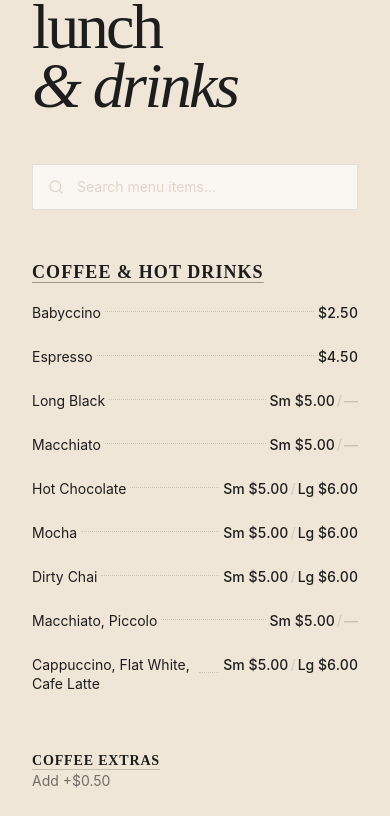
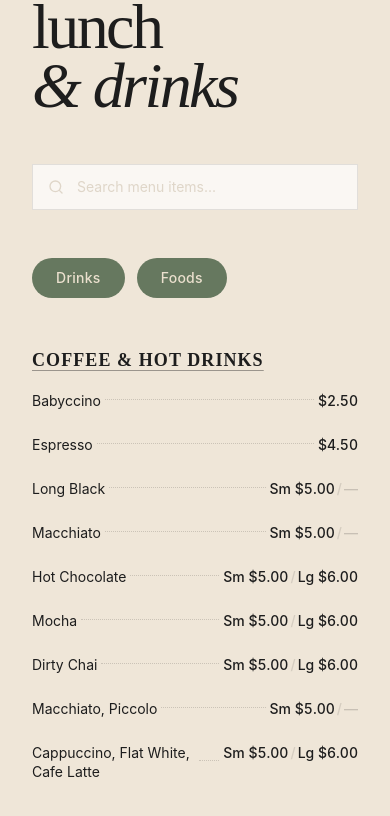
Before and after one commit to Raman21sapkota/cafe-website, a Next.js app: page /menu in a window 390 px wide. Shown: the part 273-1089 px from the top of the page. Built offline with nearby package versions, Linux system fonts and the light colour scheme.

Commit message:
fixed responsiveness

```diff
--- a/src/app/menu/page.tsx
+++ b/src/app/menu/page.tsx
@@ -298,6 +298,20 @@ export default function Menu() {
 
           <div
             style={{ display: hasResults ? undefined : "none" }}
+            className="flex gap-3 flex-wrap mb-12"
+          >
+            <button onClick={() => scrollTo("coffee")}
+              className="px-6 py-2.5 text-sm font-medium tracking-[0.02em] rounded-full bg-olive-primary text-bg-primary hover:-translate-y-0.5 hover:shadow-[0_12px_30px_rgba(102,120,95,0.18)] transition-all duration-500">
+              Drinks
+            </button>
+            <button onClick={() => scrollTo("breakfast")}
+              className="px-6 py-2.5 text-sm font-medium tracking-[0.02em] rounded-full bg-olive-primary text-bg-primary hover:-translate-y-0.5 hover:shadow-[0_12px_30px_rgba(102,120,95,0.18)] transition-all duration-500">
+              Foods
+            </button>
+          </div>
+
+          <div
+            style={{ display: hasResults ? undefined : "none" }}
             className="space-y-16"
           >
             {/* Top: Two-column grid — drinks left, wines right */}
--- a/src/components/ClientLayout.tsx
+++ b/src/components/ClientLayout.tsx
@@ -13,6 +13,7 @@ export default function ClientLayout({ children }: { children: React.ReactNode }
   useEffect(() => {
     const lenis = new Lenis({ duration: 1.2, easing: (t) => Math.min(1, 1.001 - Math.pow(2, -10 * t)) });
     lenisRef.current = lenis;
+    // eslint-disable-next-line @typescript-eslint/no-explicit-any
     (window as any).__lenis = lenis;
 
     function raf(time: number) {
--- a/src/components/Navbar.tsx
+++ b/src/components/Navbar.tsx
@@ -20,8 +20,10 @@ export default function Navbar() {
   const isHome = pathname === "/";
 
   useLayoutEffect(() => {
-    setScrolled(false);
-    startTransition(() => setMobileOpen(false));
+    startTransition(() => {
+      setScrolled(false);
+      setMobileOpen(false);
+    });
   }, [pathname]);
 
   useEffect(() => {
@@ -29,6 +31,13 @@ export default function Navbar() {
     window.addEventListener("scroll", onScroll, { passive: true });
     return () => window.removeEventListener("scroll", onScroll);
   }, []);
+
+  useEffect(() => {
+    // eslint-disable-next-line @typescript-eslint/no-explicit-any
+    const lenis = (window as any).__lenis;
+    if (!lenis) return;
+    mobileOpen ? lenis.stop() : lenis.start();
+  }, [mobileOpen]);
 
   return (
     <header
```
